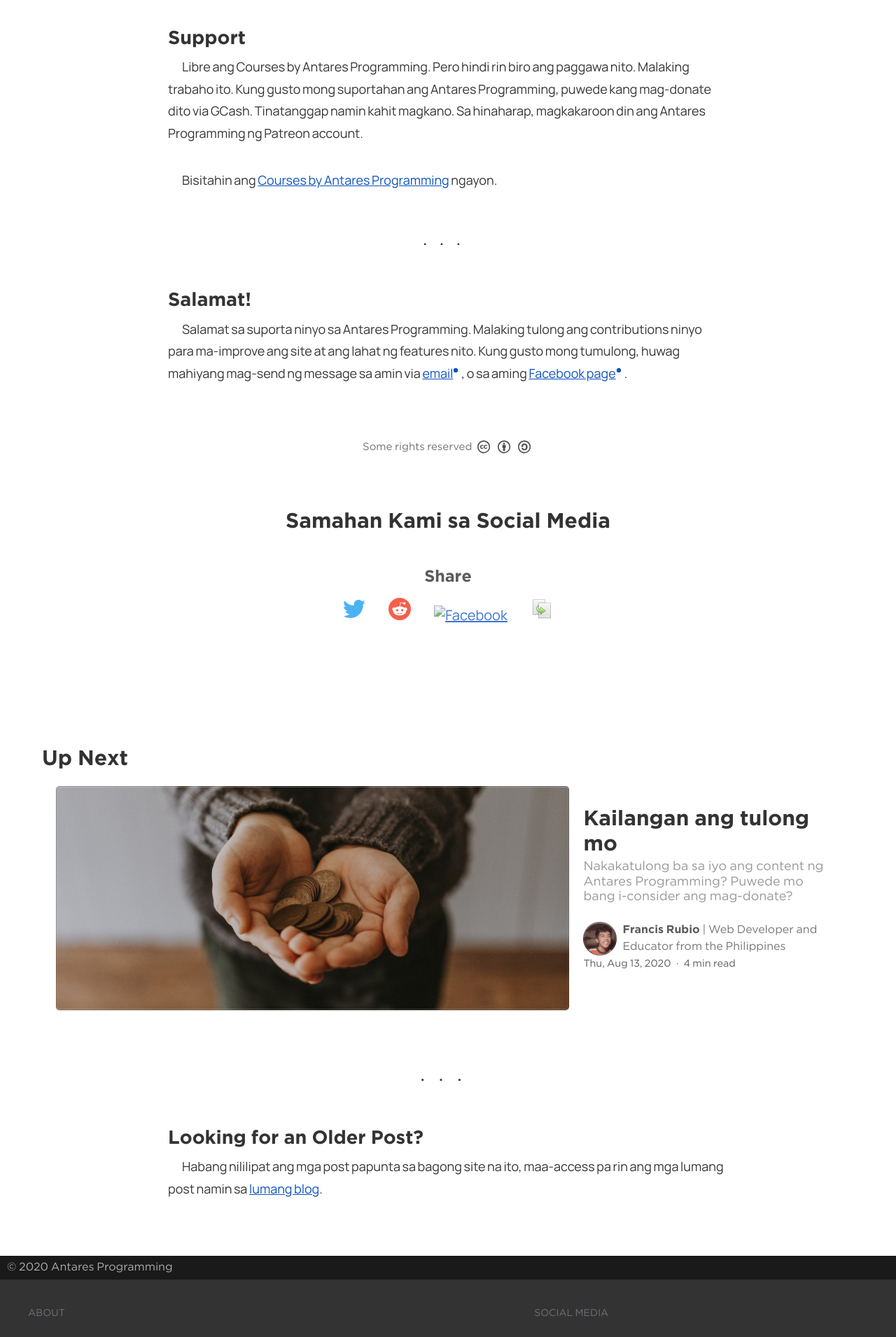
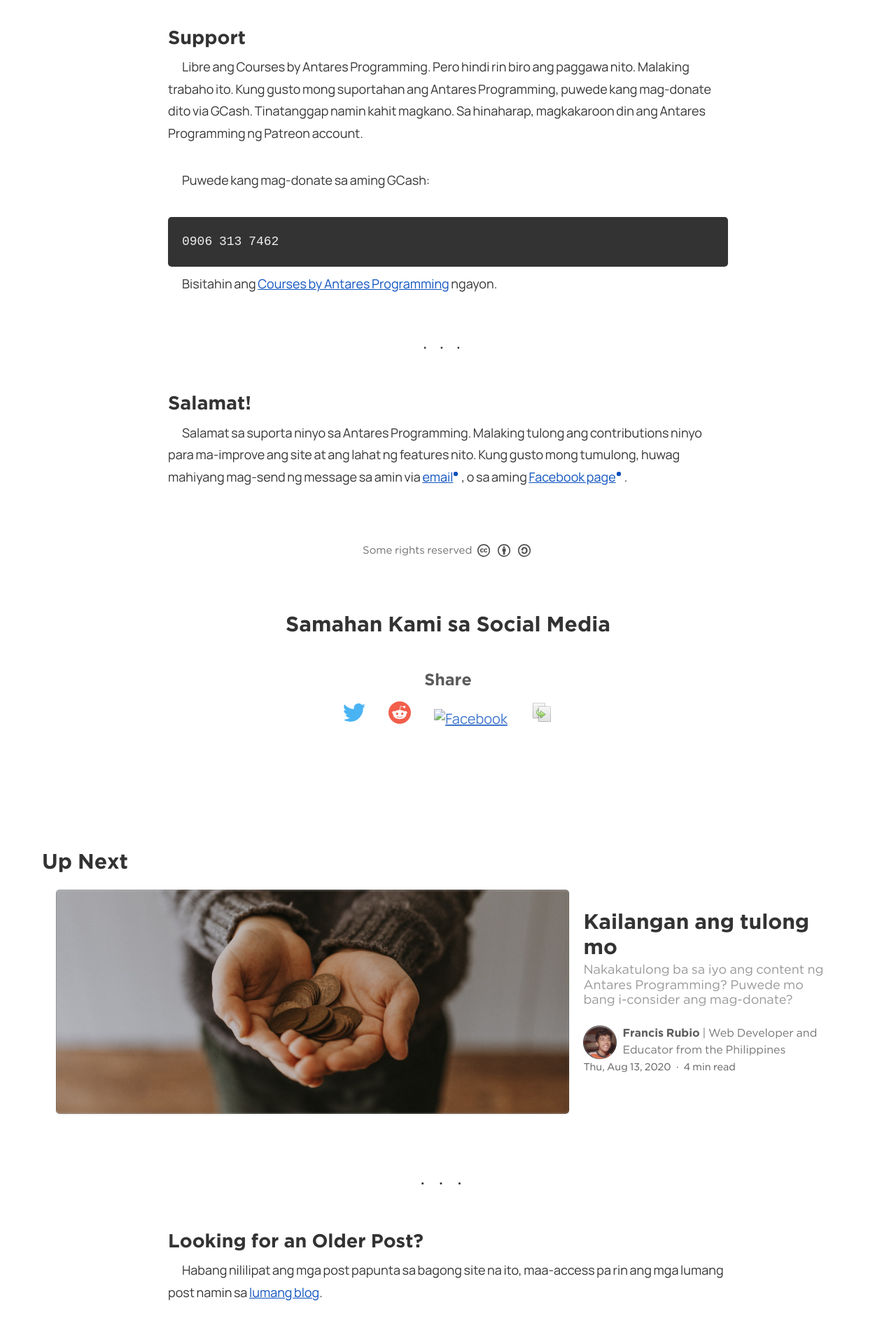
Before and after one commit to elementary/blog-template, a Jekyll site: the page built from _posts/2020-09-05-announcing-courses-by-antares-programming.md, in a window 1280 px wide. Shown: the part 2210-4120 px from the top of the page at 70% size. Built offline with Jekyll 4.4.1, drawn with Linux system fonts in a browser that asks for light colours; some web fonts are replaced; our own code applies the rules of GitHub Pages for plain Markdown files.

Commit message:
:bug: Fix unreadable preformatted text in dark mode

```diff
--- a/_posts/2020-09-05-announcing-courses-by-antares-programming.md
+++ b/_posts/2020-09-05-announcing-courses-by-antares-programming.md
@@ -29,4 +29,10 @@
 ## Support
 Libre ang Courses by Antares Programming. Pero hindi rin biro ang paggawa nito. Malaking trabaho ito. Kung gusto mong suportahan ang Antares Programming, puwede kang mag-donate dito via GCash. Tinatanggap namin kahit magkano. Sa hinaharap, magkakaroon din ang Antares Programming ng Patreon account.
 
+Puwede kang mag-donate sa aming GCash:
+
+<pre>
+0906 313 7462
+</pre>
+
 Bisitahin ang [Courses by Antares Programming](/courses/) ngayon.
--- a/_sass/_layout.scss
+++ b/_sass/_layout.scss
@@ -106,7 +106,7 @@
 	  white-space: unset;
 	  padding: 1rem;
 	  background-color: var(--black-500);
-	  color: var(--bg-color);
+	  color: #eee;
 	  border-radius: 0.25rem;
   }
 
```
